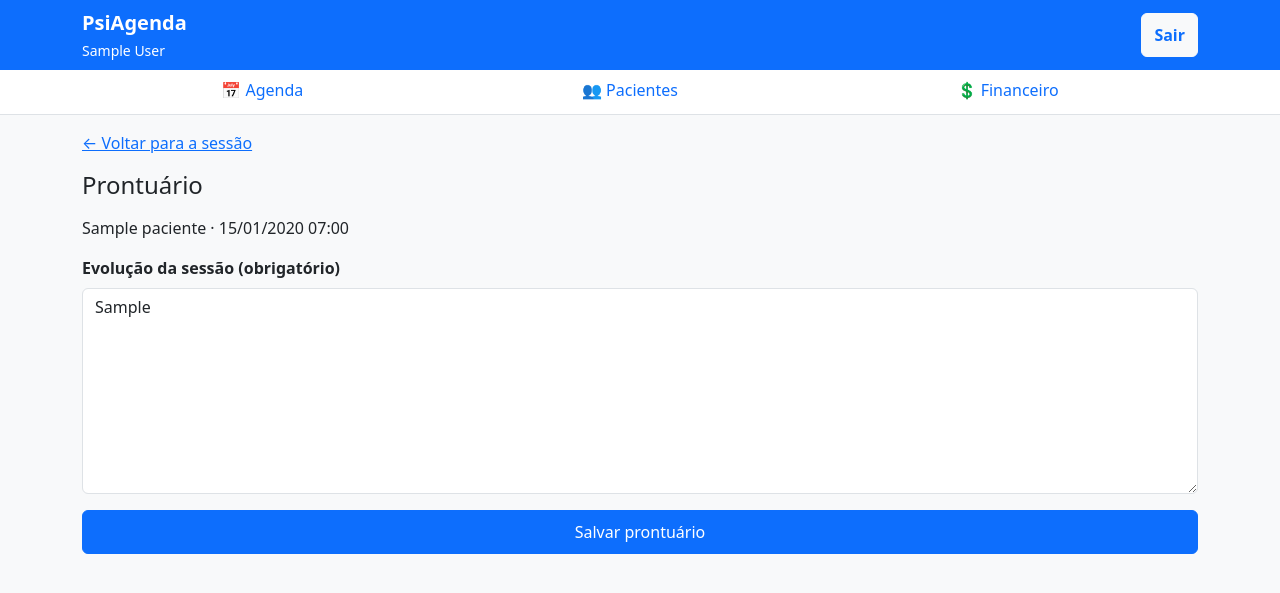
After one commit to MateusDePaulaJr/Agenda_psi, a Django app: page /sessoes/1/prontuario/ in a window 1280 px wide. The commit adds this page. Shown: the top 593 px of the page. Run offline with Django 5.2, Linux system fonts and the light colour scheme; a user stored in the database is signed in; tables that the repository leaves empty hold one stand-in row (values such as "Sample post").

Commit message:
feat(prontuario): registro da evolução por sessão e histórico do paciente (RF06)
- Model Prontuario 1:1 com Sessao; só pode ser registrado após o horário
- Ao salvar, a sessão passa para "realizada"
- Histórico do paciente em ordem cronológica, com escape de conteúdo
- Acesso restrito à usuária dona do paciente (404 para as demais)

```diff
--- a/web/core/forms.py
+++ b/web/core/forms.py
@@ -4,7 +4,7 @@ from datetime import datetime
 
 from django.utils import timezone
 
-from .models import Paciente, Pagamento
+from .models import Paciente, Pagamento, Prontuario
 
 
 class PacienteForm(forms.ModelForm):
@@ -71,3 +71,11 @@ class PagamentoForm(forms.ModelForm):
             self.initial["data_pagamento"] = timezone.localdate()
         self.fields["data_pagamento"].widget.attrs["class"] = "form-control"
         self.fields["forma_pagamento"].widget.attrs["class"] = "form-select"
+
+
+class ProntuarioForm(forms.ModelForm):
+    class Meta:
+        model = Prontuario
+        fields = ["evolucao"]
+        labels = {"evolucao": "Evolução da sessão (obrigatório)"}
+        widgets = {"evolucao": forms.Textarea(attrs={"class": "form-control", "rows": 8})}
--- a/web/core/models.py
+++ b/web/core/models.py
@@ -82,3 +82,15 @@ class Pagamento(models.Model):
 
     def __str__(self):
         return f"{self.sessao} – {self.get_status_display()}"
+
+
+class Prontuario(models.Model):
+    """Registro clínico (evolução) de uma sessão realizada (RF06). Dado sensível."""
+
+    sessao = models.OneToOneField(Sessao, on_delete=models.PROTECT, related_name="prontuario")
+    evolucao = models.TextField()
+    criado_em = models.DateTimeField(auto_now_add=True)
+    atualizado_em = models.DateTimeField(auto_now=True)
+
+    def __str__(self):
+        return f"Prontuário de {self.sessao}"
--- a/web/core/templates/core/pacientes.html
+++ b/web/core/templates/core/pacientes.html
@@ -9,7 +9,8 @@
 {% for p in pacientes %}
   <li class="list-group-item d-flex justify-content-between align-items-center">
     <span><strong>{{ p.nome }}</strong><br><small>{{ p.telefone }} · R$ {{ p.valor_sessao }}</small></span>
-    <a class="btn btn-outline-primary" href="{% url 'paciente_editar' p.pk %}">Editar</a>
+    <span class="d-flex gap-2"><a class="btn btn-outline-secondary" href="{% url 'paciente_historico' p.pk %}">Histórico</a>
+    <a class="btn btn-outline-primary" href="{% url 'paciente_editar' p.pk %}">Editar</a></span>
   </li>
 {% empty %}
   <li class="list-group-item">Nenhum paciente cadastrado ainda.</li>
--- /dev/null
+++ b/web/core/templates/core/prontuario_form.html
@@ -0,0 +1,12 @@
+{% extends "core/base.html" %}
+{% block title %}Prontuário – PsiAgenda{% endblock %}
+{% block content %}
+<a href="{% url 'sessao_detalhe' sessao.pk %}">← Voltar para a sessão</a>
+<h1 class="h4 my-3">Prontuário</h1>
+<p>{{ sessao.paciente.nome }} · {{ sessao.inicio|date:"d/m/Y H:i" }}</p>
+<form method="post" novalidate>
+  {% csrf_token %}
+  {% include "core/form_campos.html" %}
+  <button class="btn btn-primary w-100">Salvar prontuário</button>
+</form>
+{% endblock %}
--- a/web/core/templates/core/sessao_detalhe.html
+++ b/web/core/templates/core/sessao_detalhe.html
@@ -12,6 +12,7 @@
 </dl>
 <div class="d-flex gap-2 flex-wrap">
   {% if sessao.pagamento.status == 'a_receber' and sessao.status != 'cancelada' %}<a class="btn btn-success" href="{% url 'pagamento_registrar' sessao.pk %}">✔ Marcar como pago</a>{% endif %}
+  {% if sessao.status != 'cancelada' %}<a class="btn btn-outline-primary" href="{% url 'prontuario_registrar' sessao.pk %}">📝 Prontuário</a>{% endif %}
   <a class="btn btn-primary" href="{% url 'sessao_nova' %}">Agendar outra</a>
   {% if sessao.status == 'agendada' %}
   <form method="post" action="{% url 'sessao_cancelar' sessao.pk %}">{% csrf_token %}<button class="btn btn-outline-danger">Cancelar sessão</button></form>
--- a/web/core/urls.py
+++ b/web/core/urls.py
@@ -11,6 +11,8 @@ urlpatterns = [
     path("sessoes/<int:pk>/", views.sessao_detalhe, name="sessao_detalhe"),
     path("sessoes/<int:pk>/cancelar/", views.sessao_cancelar, name="sessao_cancelar"),
     path("sessoes/<int:pk>/pagamento/", views.pagamento_registrar, name="pagamento_registrar"),
+    path("sessoes/<int:pk>/prontuario/", views.prontuario_registrar, name="prontuario_registrar"),
+    path("pacientes/<int:pk>/historico/", views.paciente_historico, name="paciente_historico"),
     path("financeiro/", views.financeiro, name="financeiro"),
     path("pacientes/", views.pacientes, name="pacientes"),
     path("pacientes/novo/", views.paciente_form, name="paciente_novo"),
--- a/web/core/views.py
+++ b/web/core/views.py
@@ -9,8 +9,8 @@ from decimal import Decimal
 
 from django.db.models import Sum
 
-from .forms import PacienteForm, PagamentoForm, SessaoForm
-from .models import Paciente, Pagamento, Sessao
+from .forms import PacienteForm, PagamentoForm, ProntuarioForm, SessaoForm
+from .models import Paciente, Pagamento, Prontuario, Sessao
 from .services import HorarioOcupado, agendar_sessao, horarios_livres
 
 
@@ -138,3 +138,31 @@ def financeiro(request):
         "ano": ano, "mes": mes, "recebido": recebido, "a_receber": a_receber,
         "em_aberto": em_aberto, "pendentes": pendentes.order_by("sessao__inicio"),
     })
+
+
+@login_required
+def prontuario_registrar(request, pk):
+    """Registra a evolução de uma sessão; marca a sessão como realizada (RF06)."""
+    sessao = get_object_or_404(Sessao, pk=pk, paciente__usuario=request.user)
+    if sessao.status == Sessao.CANCELADA or sessao.inicio > timezone.now():
+        messages.error(request, "O prontuário só pode ser registrado depois do horário da sessão.")
+        return redirect("sessao_detalhe", pk=pk)
+    prontuario = Prontuario.objects.filter(sessao=sessao).first()
+    form = ProntuarioForm(request.POST or None, instance=prontuario)
+    if request.method == "POST" and form.is_valid():
+        registro = form.save(commit=False)
+        registro.sessao = sessao
+        registro.save()
+        if sessao.status != Sessao.REALIZADA:
+            sessao.status = Sessao.REALIZADA
+            sessao.save(update_fields=["status"])
+        messages.success(request, "Prontuário salvo.")
+        return redirect("paciente_historico", pk=sessao.paciente.pk)
+    return render(request, "core/prontuario_form.html", {"form": form, "sessao": sessao})
+
+
+@login_required
+def paciente_historico(request, pk):
+    paciente = get_object_or_404(Paciente, pk=pk, usuario=request.user)
+    registros = Prontuario.objects.filter(sessao__paciente=paciente).select_related("sessao").order_by("-sessao__inicio")
+    return render(request, "core/paciente_historico.html", {"paciente": paciente, "registros": registros})
```
Also changed, not shown: web/core/templates/core/paciente_historico.html (added, +12 -0 lines), web/core/tests/test_prontuario.py (added, +52 -0 lines), web/core/migrations/0003_prontuario.py (added).
